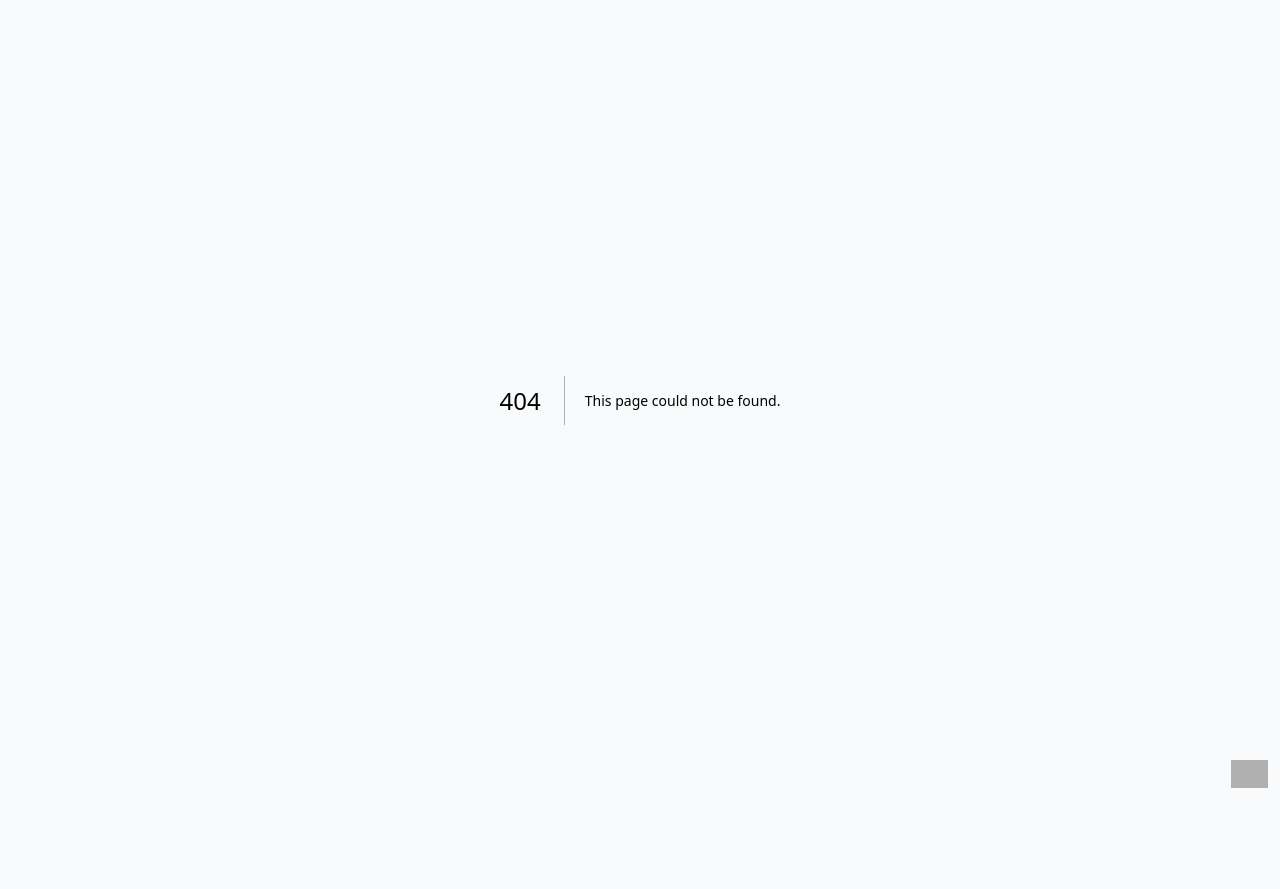
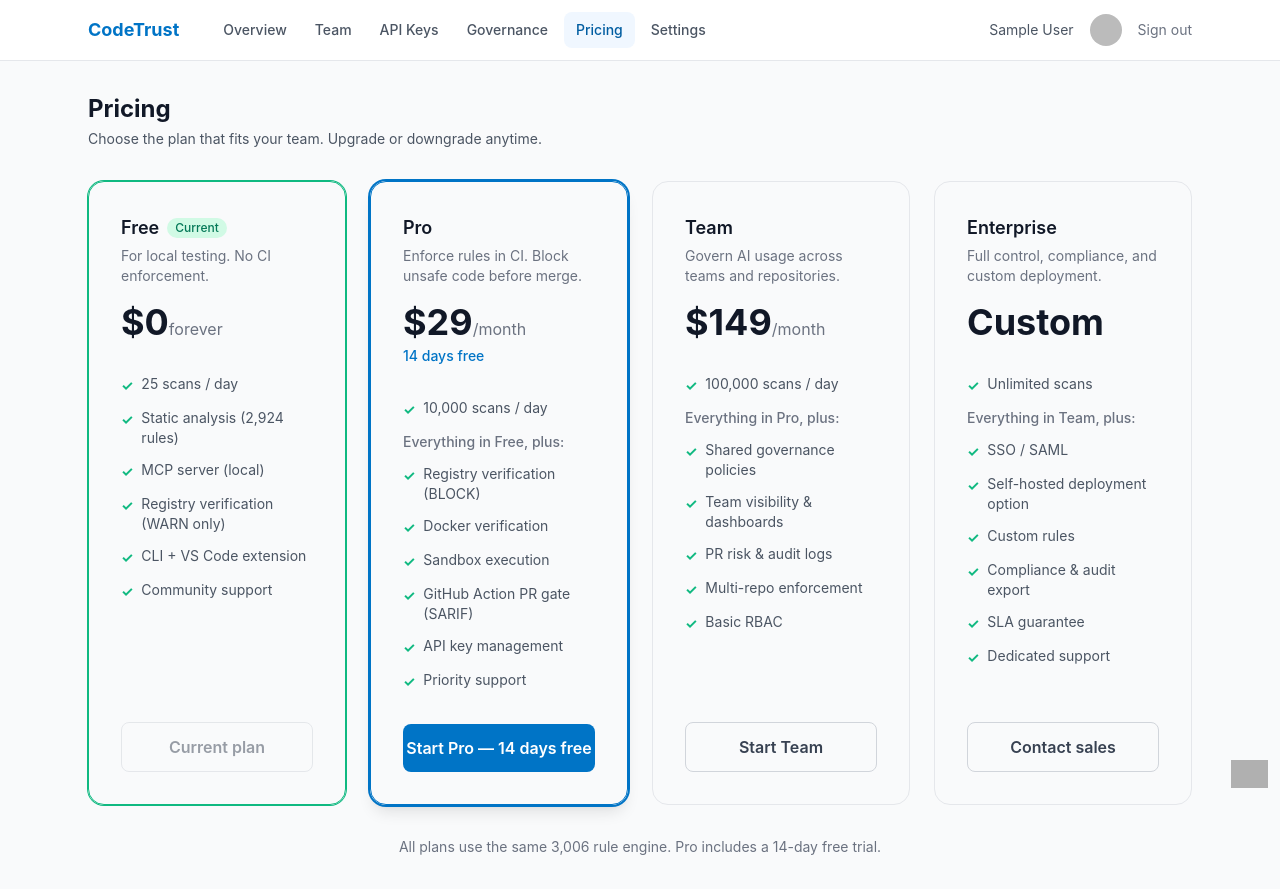
Before and after one commit to S-Borna/codetrust, a Next.js app in the folder dashboard/: page /dashboard/pricing in a window 1280 px wide. Before the commit this address had no page. Before the commit the page ends 800 px from the top, so only its background shows below. Built offline with nearby package versions, Linux system fonts and the light colour scheme; no server answers; sample sign-in values are in the browser's storage; grey boxes are pictures that could not be loaded.

Commit message:
feat: add 14-day trial and pricing page in dashboard

```diff
--- a/dashboard/app/api/billing/checkout/route.ts
+++ b/dashboard/app/api/billing/checkout/route.ts
@@ -72,10 +72,12 @@ export async function POST(request: Request) {
         }
 
         const baseUrl = process.env.NEXTAUTH_URL || "https://app.codetrust.ai";
+        const TRIAL_DAYS = 14;
         const checkoutSession = await stripe.checkout.sessions.create({
             customer: customerId,
             mode: "subscription",
             line_items: [{ price: priceId, quantity: 1 }],
+            subscription_data: { trial_period_days: TRIAL_DAYS },
             success_url: `${baseUrl}/dashboard/settings?upgraded=true`,
             cancel_url: `${baseUrl}/dashboard/settings`,
             metadata: { plan: String(plan) },
--- /dev/null
+++ b/dashboard/app/dashboard/pricing/page.tsx
@@ -0,0 +1,227 @@
+"use client";
+
+import { useState } from "react";
+import { useSession } from "next-auth/react";
+
+const PLANS = [
+    {
+        name: "Free",
+        who: "For local testing. No CI enforcement.",
+        price: "$0",
+        period: "forever",
+        features: [
+            "25 scans / day",
+            "Static analysis (2,924 rules)",
+            "MCP server (local)",
+            "Registry verification (WARN only)",
+            "CLI + VS Code extension",
+            "Community support",
+        ],
+        planKey: "free",
+        highlight: false,
+    },
+    {
+        name: "Pro",
+        who: "Enforce rules in CI. Block unsafe code before merge.",
+        price: "$29",
+        period: "/month",
+        trial: "14 days free",
+        features: [
+            "10,000 scans / day",
+            "Everything in Free, plus:",
+            "Registry verification (BLOCK)",
+            "Docker verification",
+            "Sandbox execution",
+            "GitHub Action PR gate (SARIF)",
+            "API key management",
+            "Priority support",
+        ],
+        planKey: "pro",
+        highlight: true,
+    },
+    {
+        name: "Team",
+        who: "Govern AI usage across teams and repositories.",
+        price: "$149",
+        period: "/month",
+        features: [
+            "100,000 scans / day",
+            "Everything in Pro, plus:",
+            "Shared governance policies",
+            "Team visibility & dashboards",
+            "PR risk & audit logs",
+            "Multi-repo enforcement",
+            "Basic RBAC",
+        ],
+        planKey: "team",
+        highlight: false,
+    },
+    {
+        name: "Enterprise",
+        who: "Full control, compliance, and custom deployment.",
+        price: "Custom",
+        period: "",
+        features: [
+            "Unlimited scans",
+            "Everything in Team, plus:",
+            "SSO / SAML",
+            "Self-hosted deployment option",
+            "Custom rules",
+            "Compliance & audit export",
+            "SLA guarantee",
+            "Dedicated support",
+        ],
+        planKey: "enterprise",
+        highlight: false,
+    },
+];
+
+export default function DashboardPricingPage() {
+    const { data: session } = useSession();
+    const currentPlan = session?.user?.plan || "free";
+    const [loading, setLoading] = useState("");
+    const [error, setError] = useState("");
+
+    async function handleCheckout(planKey: string) {
+        setLoading(planKey);
+        setError("");
+        try {
+            const res = await fetch("/api/billing/checkout", {
+                method: "POST",
+                headers: { "Content-Type": "application/json" },
+                body: JSON.stringify({ plan: planKey }),
+            });
+            if (!res.ok) {
+                const data = await res.json().catch(() => ({}));
+                setError((data as { error?: string }).error || "Failed to start checkout");
+                return;
+            }
+            const data = await res.json();
+            if (data.url) {
+                window.location.href = data.url;
+            }
+        } catch {
+            setError("Something went wrong. Please try again.");
+        } finally {
+            setLoading("");
+        }
+    }
+
+    function ctaLabel(planKey: string): string {
+        if (planKey === currentPlan) return "Current plan";
+        if (planKey === "free") return "Current plan";
+        if (planKey === "pro") return "Start Pro — 14 days free";
+        if (planKey === "team") return "Start Team";
+        return "Contact sales";
+    }
+
+    function isDisabled(planKey: string): boolean {
+        return planKey === currentPlan || planKey === "free" || planKey === "enterprise";
+    }
+
+    return (
+        <div className="space-y-8">
+            <div>
+                <h1 className="text-2xl font-bold text-gray-900 dark:text-white">
+                    Pricing
+                </h1>
+                <p className="mt-1 text-sm text-gray-600 dark:text-gray-400">
+                    Choose the plan that fits your team. Upgrade or downgrade anytime.
+                </p>
+            </div>
+
+            {error && (
+                <div className="rounded-lg border border-red-200 dark:border-red-800 bg-red-50 dark:bg-red-950/30 p-4">
+                    <p className="text-sm text-red-600 dark:text-red-400">{error}</p>
+                </div>
+            )}
+
+            <div className="grid gap-6 lg:grid-cols-4">
+                {PLANS.map((plan) => (
+                    <div
+                        key={plan.name}
+                        className={`rounded-2xl border p-8 flex flex-col ${
+                            plan.highlight
+                                ? "border-brand-600 shadow-lg ring-2 ring-brand-600"
+                                : plan.planKey === currentPlan
+                                    ? "border-emerald-500 ring-1 ring-emerald-500"
+                                    : "border-gray-200 dark:border-gray-700"
+                        }`}
+                    >
+                        <div className="flex items-center gap-2">
+                            <h3 className="text-lg font-semibold text-gray-900 dark:text-white">
+                                {plan.name}
+                            </h3>
+                            {plan.planKey === currentPlan && (
+                                <span className="rounded-full bg-emerald-100 dark:bg-emerald-900 px-2 py-0.5 text-xs font-medium text-emerald-700 dark:text-emerald-300">
+                                    Current
+                                </span>
+                            )}
+                        </div>
+                        <p className="mt-1 text-sm text-gray-500 dark:text-gray-400">
+                            {plan.who}
+                        </p>
+                        <p className="mt-4">
+                            <span className="text-4xl font-bold text-gray-900 dark:text-white">
+                                {plan.price}
+                            </span>
+                            {plan.period && (
+                                <span className="text-gray-500 dark:text-gray-400">
+                                    {plan.period}
+                                </span>
+                            )}
+                        </p>
+                        {"trial" in plan && plan.trial && (
+                            <p className="mt-1 text-sm font-medium text-brand-600">
+                                {plan.trial}
+                            </p>
+                        )}
+                        <ul className="mt-8 space-y-3 flex-1">
+                            {plan.features.map((f) => (
+                                <li
+                                    key={f}
+                                    className={`flex items-start gap-2 text-sm ${
+                                        f.endsWith("plus:")
+                                            ? "text-gray-500 dark:text-gray-400 font-medium"
+                                            : "text-gray-600 dark:text-gray-400"
+                                    }`}
+                                >
+                                    {!f.endsWith("plus:") && (
+                                        <span className="text-emerald-500 font-bold mt-0.5">
+                                            &#10003;
+                                        </span>
+                                    )}
+                                    {f}
+                                </li>
+                            ))}
+                        </ul>
+                        {plan.planKey === "enterprise" ? (
+                            <a
+                                href="mailto:contact@codetrust.ai"
+                                className="mt-8 block w-full rounded-lg border border-gray-300 dark:border-gray-600 py-3 text-center font-semibold text-gray-700 dark:text-gray-300 hover:bg-gray-100 dark:hover:bg-gray-800 transition"
+                            >
+                                Contact sales
+                            </a>
+                        ) : (
+                            <button
+                                onClick={() => handleCheckout(plan.planKey)}
+                                disabled={isDisabled(plan.planKey) || loading === plan.planKey}
+                                className={`mt-8 block w-full rounded-lg py-3 text-center font-semibold transition ${
+                                    plan.highlight && !isDisabled(plan.planKey)
+                                        ? "bg-brand-600 text-white hover:bg-brand-700"
+                                        : "border border-gray-300 dark:border-gray-600 text-gray-700 dark:text-gray-300 hover:bg-gray-100 dark:hover:bg-gray-800"
+                                } disabled:opacity-50 disabled:cursor-not-allowed`}
+                            >
+                                {loading === plan.planKey ? "Redirecting..." : ctaLabel(plan.planKey)}
+                            </button>
+                        )}
+                    </div>
+                ))}
+            </div>
+
+            <p className="text-center text-sm text-gray-500 dark:text-gray-400">
+                All plans use the same 3,006 rule engine. Pro includes a 14-day free trial.
+            </p>
+        </div>
+    );
+}
--- a/dashboard/src/components/dashboard-nav.tsx
+++ b/dashboard/src/components/dashboard-nav.tsx
@@ -41,6 +41,7 @@ export function DashboardNav({ user }: { user?: NavUser | null }) {
                         <Link href="/dashboard/team" className={navClass("/dashboard/team")}>Team</Link>
                         <Link href="/dashboard/api-keys" className={navClass("/dashboard/api-keys")}>API Keys</Link>
                         <Link href="/dashboard/governance" className={navClass("/dashboard/governance")}>Governance</Link>
+                        <Link href="/dashboard/pricing" className={navClass("/dashboard/pricing")}>Pricing</Link>
                         <Link href="/dashboard/settings" className={navClass("/dashboard/settings")}>Settings</Link>
                     </nav>
                 </div>
```
